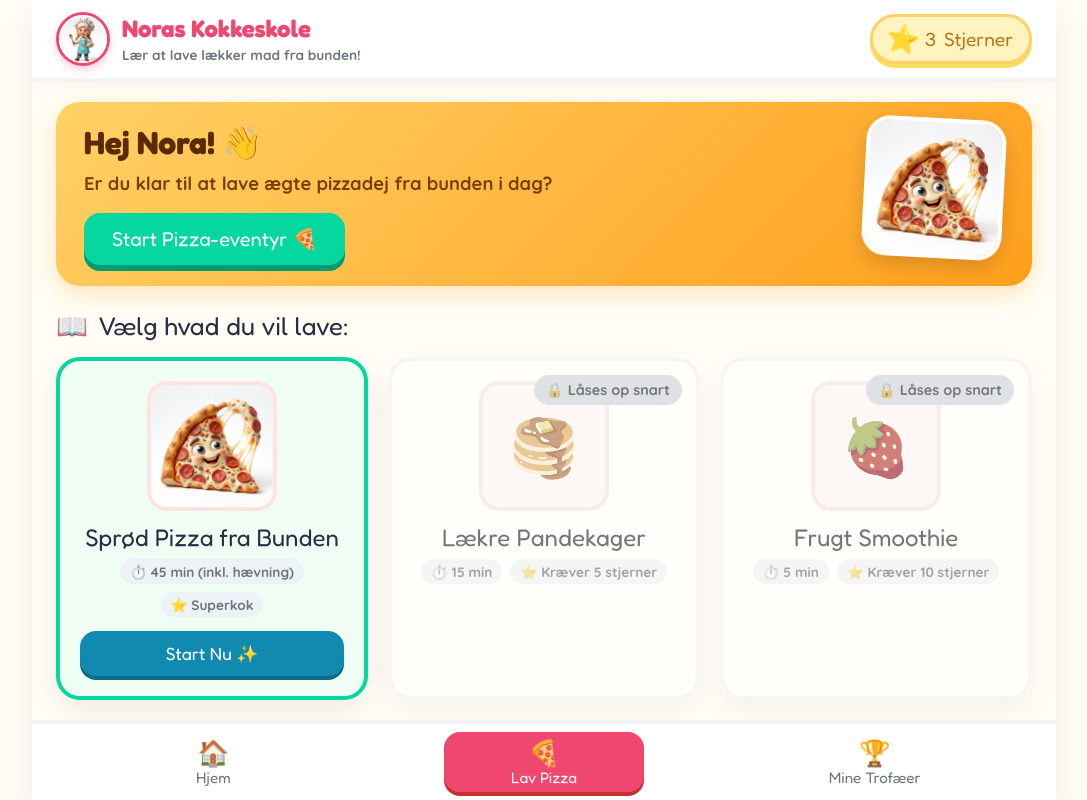
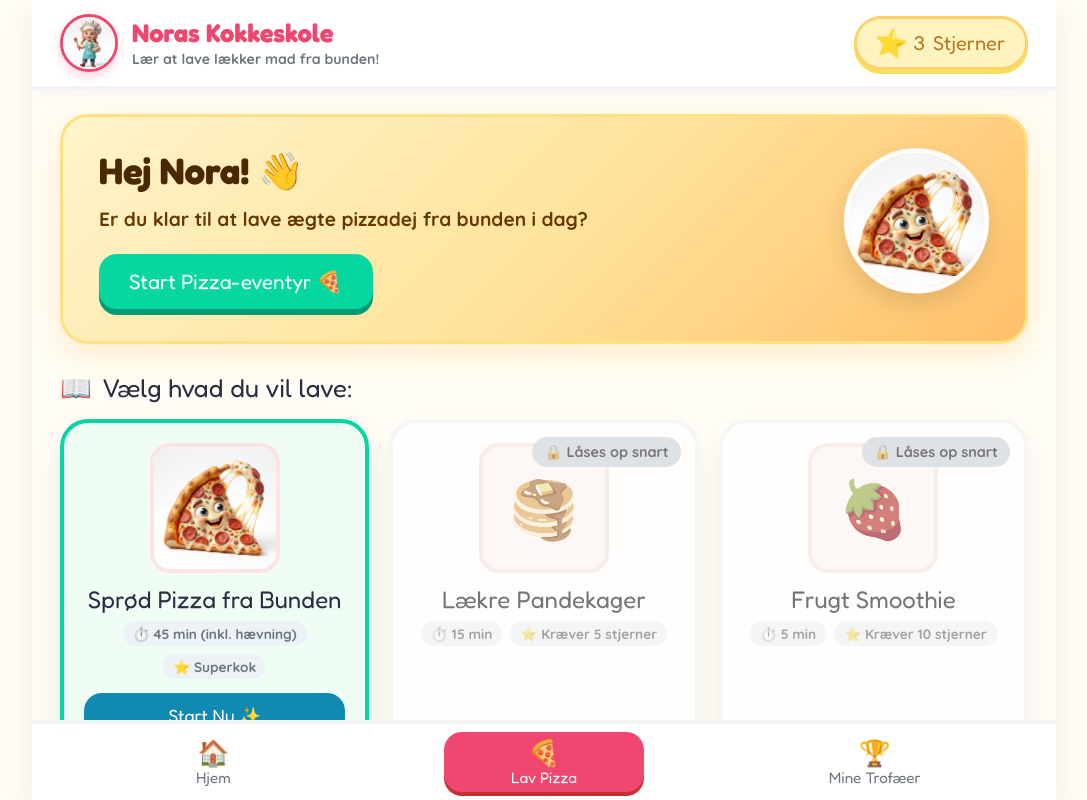
Before and after one commit to Ianropke/noras-kokkeskole, a plain HTML site: page index.html in a window 1280 px wide. Shown: the whole page, without its empty margins (96-1183 px from the left). Drawn offline with nearby package versions, Linux system fonts and the light colour scheme.

Commit message:
Redesign hero banner with spacious padding, soft gradient, and round floating pizza image

```diff
--- a/style.css
+++ b/style.css
@@ -15,8 +15,8 @@
 
   --text-dark: #2B2D42;
   --text-muted: #6C757D;
-  --border-radius-lg: 24px;
-  --border-radius-md: 16px;
+  --border-radius-lg: 28px;
+  --border-radius-md: 18px;
   --border-radius-sm: 12px;
 
   --shadow-soft: 0 12px 32px rgba(43, 45, 66, 0.08);
@@ -62,9 +62,9 @@ body {
 
 /* TOPBAR */
 .top-bar {
-  min-height: 80px;
+  min-height: 84px;
   background: var(--bg-card);
-  padding: 12px 24px;
+  padding: 14px 28px;
   display: flex;
   align-items: center;
   justify-content: space-between;
@@ -77,18 +77,18 @@ body {
 .logo-area {
   display: flex;
   align-items: center;
-  gap: 12px;
+  gap: 14px;
   cursor: pointer;
   flex-shrink: 1;
 }
 
 .custom-logo-img {
-  width: 54px;
-  height: 54px;
+  width: 58px;
+  height: 58px;
   border-radius: 50%;
   object-fit: cover;
   border: 3px solid var(--primary-pink);
-  box-shadow: 0 4px 8px rgba(239, 71, 111, 0.25);
+  box-shadow: 0 4px 10px rgba(239, 71, 111, 0.25);
   flex-shrink: 0;
 }
 
@@ -99,14 +99,14 @@ body {
 
 .logo-text h1 {
   font-family: var(--font-heading);
-  font-size: 1.5rem;
+  font-size: 1.6rem;
   color: var(--primary-pink);
   line-height: 1.2;
   margin: 0;
 }
 
 .sub-logo {
-  font-size: 0.85rem;
+  font-size: 0.88rem;
   color: var(--text-muted);
   font-weight: 700;
   margin-top: 2px;
@@ -115,10 +115,10 @@ body {
 .user-badge {
   background: #FFF3BF;
   border: 3px solid var(--primary-yellow);
-  padding: 8px 16px;
+  padding: 10px 20px;
   border-radius: 50px;
   font-family: var(--font-heading);
-  font-size: 1.2rem;
+  font-size: 1.25rem;
   color: #B7791F;
   display: flex;
   align-items: center;
@@ -140,33 +140,33 @@ body {
 /* MAIN CONTENT CONTAINER */
 .main-content {
   flex: 1;
-  padding: 20px 24px;
+  padding: 24px 28px;
   overflow-y: auto;
   display: flex;
   flex-direction: column;
 }
 
-/* HERO BANNER - FEJLFIX: INGEN OVERLAP AF TEKST & BILLEDER */
+/* HERO BANNER - NYT ELEVERET, LUFTIGT & SMUKT DESIGN */
 .hero-banner {
-  background: linear-gradient(135deg, #FFD166 0%, #FF9F1C 100%);
+  background: linear-gradient(135deg, #FFF4CC 0%, #FFE49E 50%, #FFC069 100%);
+  border: 3px solid #FFE082;
   border-radius: var(--border-radius-lg);
-  padding: 24px 28px;
+  padding: 32px 36px;
   color: #2B2D42;
   display: flex;
   align-items: center;
   justify-content: space-between;
-  margin-bottom: 24px;
+  margin-bottom: 28px;
   position: relative;
-  overflow: hidden;
-  box-shadow: 0 8px 24px rgba(255, 159, 28, 0.25);
-  gap: 20px;
-  flex-wrap: nowrap;
+  box-shadow: 0 10px 30px rgba(255, 192, 105, 0.3);
+  gap: 28px;
 }
 
 @media (max-width: 640px) {
   .hero-banner {
     flex-direction: column;
     text-align: center;
+    padding: 24px;
   }
 }
 
@@ -186,20 +186,19 @@ body {
 
 .hero-text h2 {
   font-family: var(--font-heading);
-  font-size: 2rem;
-  line-height: 1.25;
-  margin-bottom: 8px;
-  color: #5C2A00;
-  word-break: break-word;
+  font-size: 2.3rem;
+  line-height: 1.2;
+  margin: 0 0 12px 0;
+  color: #4A2800;
 }
 
 .hero-text p {
-  font-size: 1.15rem;
+  font-size: 1.2rem;
   font-weight: 700;
-  line-height: 1.4;
-  color: #7A3E00;
-  margin-bottom: 16px;
-  max-width: 500px;
+  line-height: 1.5;
+  color: #663800;
+  margin: 0 0 20px 0;
+  max-width: 520px;
 }
 
 .hero-btn {
@@ -207,15 +206,15 @@ body {
   color: white;
   border: none;
   font-family: var(--font-heading);
-  font-size: 1.25rem;
-  padding: 14px 28px;
+  font-size: 1.3rem;
+  padding: 15px 30px;
   border-radius: var(--border-radius-md);
   cursor: pointer;
   box-shadow: 0 6px 0px #049A73;
   transition: transform 0.1s, box-shadow 0.1s;
   display: inline-flex;
   align-items: center;
-  gap: 8px;
+  gap: 10px;
 }
 
 .hero-btn:active {
@@ -224,15 +223,15 @@ body {
 }
 
 .custom-hero-img {
-  width: 140px;
-  height: 140px;
-  border-radius: 24px;
+  width: 145px;
+  height: 145px;
+  border-radius: 50%;
   object-fit: cover;
-  border: 4px solid white;
-  box-shadow: 0 8px 20px rgba(0,0,0,0.15);
-  animation: floatPizza 3s ease-in-out infinite;
+  border: 5px solid #FFFFFF;
+  box-shadow: 0 10px 24px rgba(0,0,0,0.12);
+  animation: floatPizza 3.5s ease-in-out infinite;
   flex-shrink: 0;
-  z-index: 1;
+  align-self: center;
 }
 
 @keyframes floatPizza {
```
